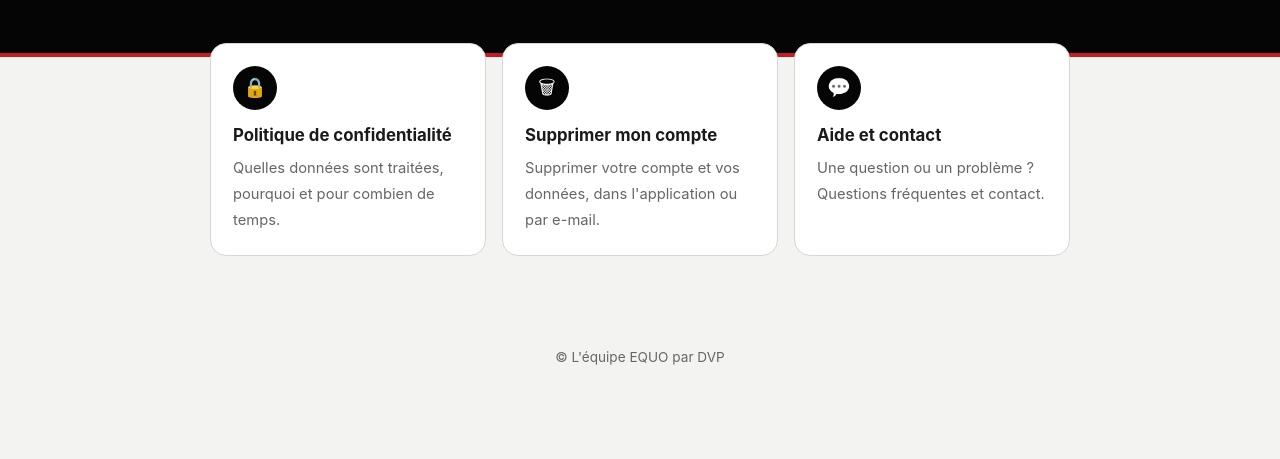
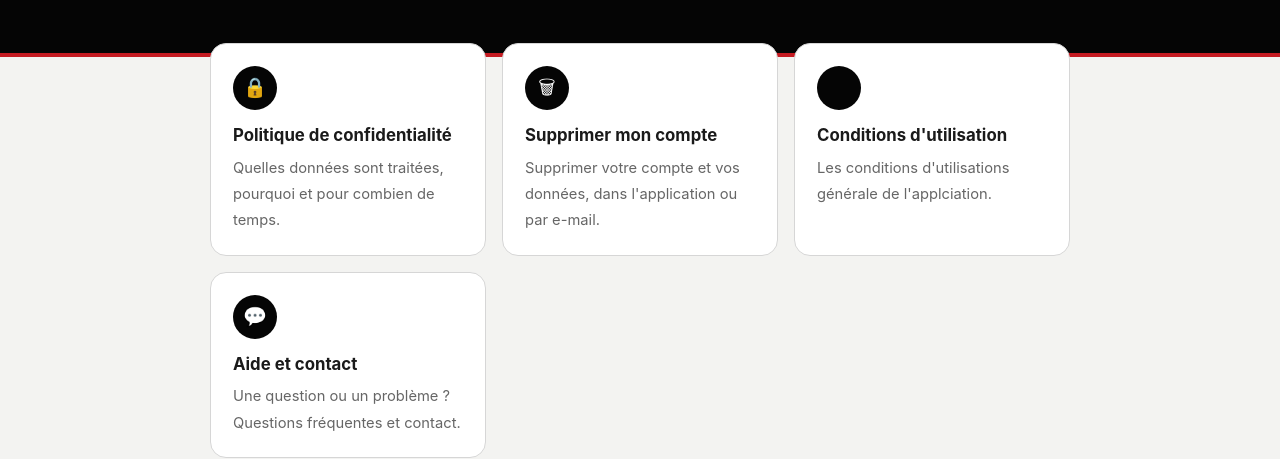
Before and after one commit to Danthorus/dvp-mobile-legal, a plain HTML site: page index.html in a window 1280 px wide. Shown: the part 367-826 px from the top of the page. Before the commit the page ends 800 px from the top, so only its background shows below. Drawn offline with Linux system fonts and the light colour scheme.

Commit message:
Add link to conditions d'utilisation in index.html
Added a link to the terms of use page with a description.

```diff
--- a/index.html
+++ b/index.html
@@ -27,6 +27,11 @@
       <strong>Supprimer mon compte</strong>
       <span class="desc">Supprimer votre compte et vos données, dans l'application ou par e-mail.</span>
     </a>
+    <a class="tile" href="conditions.html">
+      <div class="icon"></div>
+      <strong>Conditions d'utilisation</strong>
+      <span class="desc">Les conditions d'utilisations générale de l'applciation.</span>
+    </a>
     <a class="tile" href="support.html">
       <div class="icon">💬</div>
       <strong>Aide et contact</strong>
```
